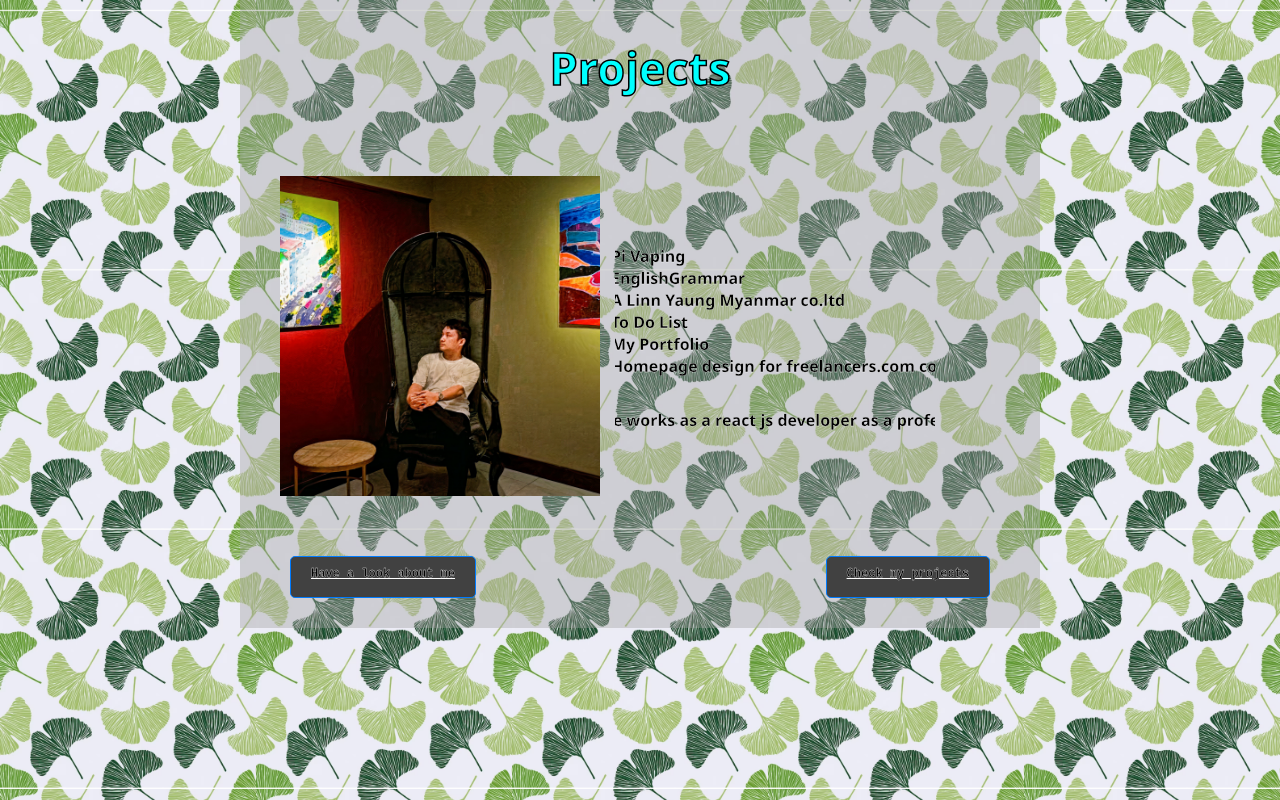
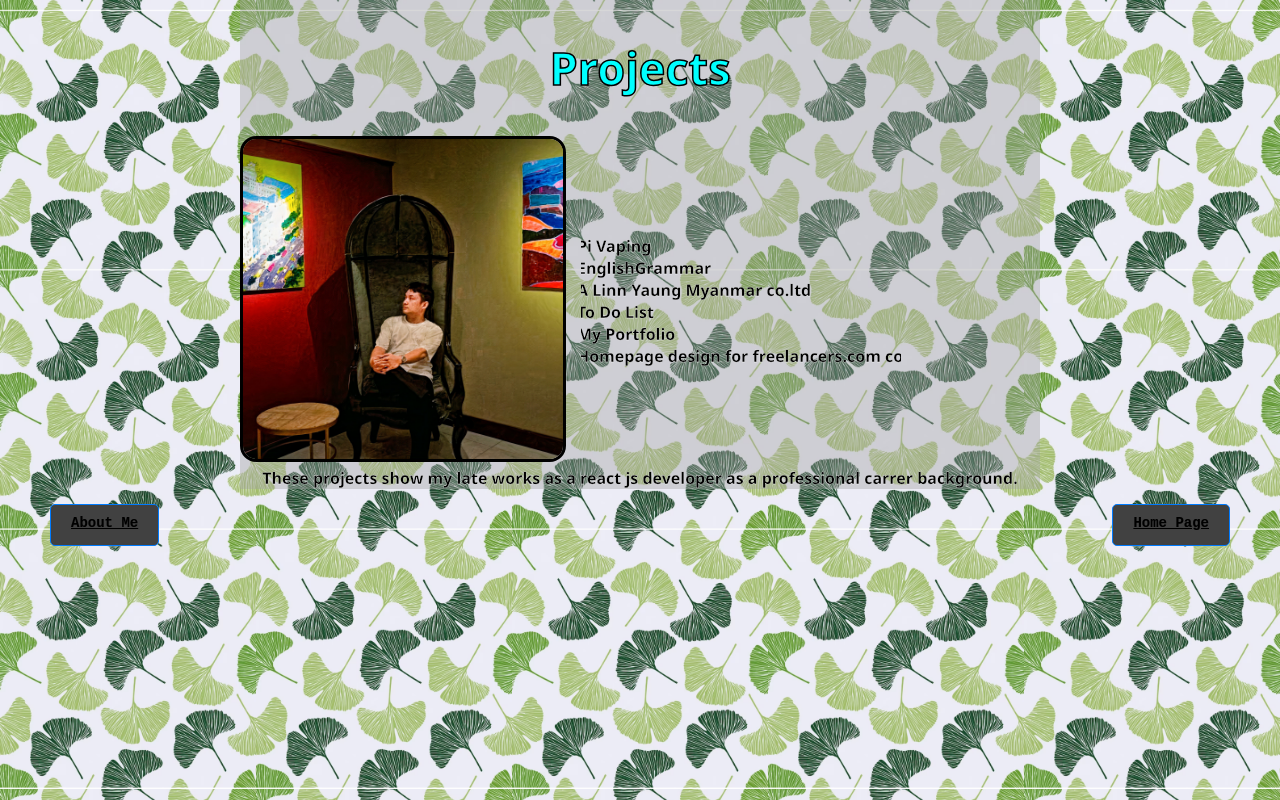
Before and after one commit to thomaslynn132/portfolio, a React (Create React App) app: page /projects in a window 1280 px wide. Built offline with nearby package versions, Linux system fonts and the light colour scheme.

Commit message:
repo undo

```diff
--- a/package.json
+++ b/package.json
@@ -8,6 +8,7 @@
     "@testing-library/react": "^13.4.0",
     "@testing-library/user-event": "^13.5.0",
     "bootstrap": "^5.3.2",
+    "framer-motion": "^11.0.3",
     "react": "^18.2.0",
     "react-bootstrap": "^2.10.0",
     "react-dom": "^18.2.0",
--- a/src/App.css
+++ b/src/App.css
@@ -6,12 +6,10 @@
   -webkit-text-stroke: 0.3px #ffffff;
   overflow-x: hidden;
 }
-
 .projects {
   display: flex;
   justify-content: flex-start;
   white-space: nowrap;
-  padding: 40px;
 }
 
 .App {
@@ -57,14 +55,13 @@ h1 {
   width: auto;
   align-items: center;
   justify-self: center;
-  text-decoration: none;
+  cursor: pointer;
   margin: 15px 50px;
-  padding: 10px 20px 0px 20px;
+  padding: 10px 30px;
+  border-radius: 30px;
   font-family: monospace;
-  background-color: #414141;
+  background-color: rgba(189, 189, 189, 0.3);
   border: 1px solid #007bff;
-  border-radius: 5px;
-  transition: background-color 0.3s ease, color 0.3s ease;
 }
 .redirects:hover {
   background-color: #626262;
@@ -89,8 +86,9 @@ h1 {
 .about,
 .skills,
 .contact {
-  padding: 40px;
+  margin: 40px 0px;
   overflow-x: hidden;
+  border-radius: 15px;
 }
 h2:hover {
   color: rgb(0, 211, 211);
@@ -160,21 +158,20 @@ section:hover {
   background-size: cover;
   background-position: center;
 }
-
+a {
+  font-size: 14px;
+  font-weight: bold;
+  -webkit-text-stroke: 0.1px #000000;
+}
 .project {
   font-size: small;
-  width: 330px;
-  height: 320px;
+  width: auto;
+  height: auto;
   padding: 15px;
   margin: 15px;
   background-color: rgb(2, 126, 143, 0.5);
   box-shadow: 10px 5px 0px 0px;
   border-radius: 3%;
-  a {
-    font-size: 14px;
-    font-weight: bold;
-    -webkit-text-stroke: 0.1px #ffffff;
-  }
 }
 .project:hover {
   background-color: rgba(0, 112, 126, 0.8);
@@ -182,3 +179,6 @@ section:hover {
   transition: 0.75s;
   font-weight: bold;
 }
+::-webkit-scrollbar {
+  display: none;
+}
--- a/src/App.js
+++ b/src/App.js
@@ -2,10 +2,12 @@ import React, { useState, useEffect } from "react";
 import "./App.css";
 import Loading from "./Pages/Loading/Loading";
 import RouterConfig from "./Routing/RouterConfig";
+import { motion, useScroll } from "framer-motion";
 
 function App() {
   const [loading, setLoading] = useState(true);
 
+  const { scrollYProgress } = useScroll();
   useEffect(() => {
     // Simulating an asynchronous operation (replace this with your actual async operation)
     const fetchData = async () => {
@@ -37,7 +39,9 @@ function App() {
   return (
     <>
       <div className="App">
-        <RouterConfig />
+        <motion.div style={{ scaleX: scrollYProgress }}>
+          <RouterConfig />
+        </motion.div>
       </div>
     </>
   );
--- a/src/Pages/About/About.jsx
+++ b/src/Pages/About/About.jsx
@@ -1,6 +1,6 @@
 import React, { useState } from "react";
 import SkillImgs from "../skillImages/skillImgs";
-import ContactImgs from "../Contact/Contact";
+import ContactImgs from "./Contact";
 import { FaFileDownload } from "react-icons/fa";
 import { Link } from "react-router-dom";
 const About = () => {
@@ -14,10 +14,10 @@ const About = () => {
     <>
       <section className="about-section">
         <div className="portfolio-container">
-          <div className="aboutContainer">
+          <div className="aboutContainer about fadedIn">
             <h2>About Me</h2>
             <div>
-              <p className="p">
+              <p className="p fadedIn">
                 {showMore
                   ? "Hello there! I'm Thant Lynn Naing, a passionate 23-year-old frontend developer on an exhilarating journey since January 2023. Specializing in crafting engaging and responsive user interfaces, I have honed my skills in HTML5, CSS3, Bootstrap 5, ReactJS, Firebase, and GitHub. My commitment to creating seamless and visually appealing web experiences drives my dedication to staying at the forefront of web development trends. With a keen eye for design and a knack for problem-solving, I thrive on transforming concepts into polished, user-friendly interfaces. Join me on this exciting ride through the ever-evolving world of frontend development!"
                   : "Hello there! I'm Thant Lynn Naing, a passionate 23-year-old frontend developer on an exhilarating journey since January 2023. Specializing in crafting engaging and responsive user interfaces..."}
@@ -31,7 +31,7 @@ const About = () => {
                   {showMore ? " See Less" : " See More"}
                 </span>
               </p>
-              <a href="https://drive.google.com/file/d/1mbGLlRlxmxBShDw_miLVtW77X0kDfiY7/view?usp=drive_link">
+              <a href="https://drive.google.com/file/d/1Sv3566a5IJHxTSI9ES_FQ3Wx_ylt9PbL/view?usp=drivesdk">
                 <p
                   style={{
                     color: "cyan",
@@ -48,12 +48,12 @@ const About = () => {
       </section>
       <SkillImgs />
       <ContactImgs />
-      <div className="rdrs">
-        <div className="redirects">
-          <Link to="/">Return Home Page</Link>
+      <div className="rdrs ">
+        <div className="redirects fadedIn">
+          <Link to="/">Home Page</Link>
         </div>
-        <div className="redirects">
-          <Link to="projects">Check my projects</Link>
+        <div className="redirects fadedIn">
+          <Link to="/projects">My Projects</Link>
         </div>
       </div>
     </>
--- a/src/Pages/Contact/Contact.jsx
+++ b/src/Pages/About/Contact.jsx
@@ -44,7 +44,7 @@ export default function ContactImgs() {
 
   return (
     <>
-      <section className="contact-section">
+      <section className="contact-section contact">
         <div className="portfolio-container">
           <h1>Contact Me</h1>
 
@@ -57,7 +57,7 @@ export default function ContactImgs() {
                   height="50"
                   width="50"
                   alt={contactImg.name}
-                  className="img"
+                  className="img fadedIn"
                 />
               </a>
             ))}
--- a/src/Pages/Header/Header.jsx
+++ b/src/Pages/Header/Header.jsx
@@ -23,28 +23,34 @@ const Header = () => {
       <div
         className="App-header"
         style={{ backgroundImage: `url(${Background})` }}>
-        <p style={{ fontSize: "30px" }}>I am</p>
+        <p style={{ fontSize: "30px" }} className="fadedIn">
+          I am
+        </p>
         <h1 className={fade} style={{ fontSize: "40px" }}>
           {words[currentWordIndex]}
         </h1>
-        <a href="https://drive.google.com/file/d/1mbGLlRlxmxBShDw_miLVtW77X0kDfiY7/view?usp=drive_link">
+        <a href="https://drive.google.com/file/d/1Sv3566a5IJHxTSI9ES_FQ3Wx_ylt9PbL/view?usp=drivesdk">
           <p
             style={{
               color: "cyan",
               WebkitTextStroke: "1px black 0.3",
               margin: "15px",
             }}>
-            <FaFileDownload style={{ color: "yellow" }} />
+            <FaFileDownload
+              size={15}
+              className="fadedIn"
+              style={{ color: "yellow" }}
+            />
             Download My CV
           </p>
         </a>
 
         <div className="rdrs">
-          <div className="redirects">
-            <Link to="about">Have a look about me</Link>
+          <div className="redirects fadedIn">
+            <Link to="about">About Me</Link>
           </div>
-          <div className="redirects">
-            <Link to="projects">Check my projects</Link>
+          <div className="redirects fadedIn">
+            <Link to="/projects">My Projects</Link>
           </div>
         </div>
       </div>
--- a/src/Pages/Loading/Loading.jsx
+++ b/src/Pages/Loading/Loading.jsx
@@ -3,7 +3,7 @@ import { Logo } from "../../Assets/imageExport";
 import "./Loading.scss"; // Assuming you have a separate CSS file for styling
 
 const Loading = () => {
-  const text = "My Portfolio is on the way, just a second";
+  const text = "Just a second";
   const textArray = text.split(" ");
 
   const renderSpans = () => {
--- a/src/Pages/projects/Projects.jsx
+++ b/src/Pages/projects/Projects.jsx
@@ -65,10 +65,10 @@ export default function Projects() {
     if (!selectedProject) {
       return (
         <>
-          <p>
+          <div className="fadedIn">
             These projects show my late works as a react js developer as a
             professional carrer background.
-          </p>
+          </div>
         </>
       );
     }
@@ -76,7 +76,7 @@ export default function Projects() {
     return (
       <>
         <h1>Used Skills</h1>
-        <p>{selectedProject.usedTech}</p>
+        <p className="fadedIn">{selectedProject.usedTech}</p>
       </>
     );
   };
@@ -85,27 +85,34 @@ export default function Projects() {
     if (!selectedProject) {
       return (
         <>
-          <img src={myPhoto} alt="My Face" height={320} />
+          <img
+            src={myPhoto}
+            alt="My Face"
+            height={320}
+            className="fadedIn"
+            style={{ border: "3px solid", borderRadius: "5%" }}
+          />
         </>
       );
     }
 
     return (
-      <div className="project">
+      <div className="project ">
         <img
           src={selectedProject.img}
           alt={selectedProject.name}
           height={200}
           width={300}
+          className="fadedIn"
           style={{ transition: "1s" }}
         />
         <br />
         <div>
           <a href={selectedProject.gitHub}>
-            <button className="buttons">GitHub</button>
+            <button className="buttons fadedIn">GitHub</button>
           </a>
           <a href={selectedProject.liveDemo}>
-            <button className="buttons">Live Demo</button>
+            <button className="buttons fadedIn">Live Demo</button>
           </a>
         </div>
       </div>
@@ -116,7 +123,7 @@ export default function Projects() {
     <>
       {" "}
       <section className="projects-section portfolio-container">
-        <div className="">
+        <div>
           <h2>Projects</h2>
           <div className="projects">
             <div>
@@ -141,21 +148,19 @@ export default function Projects() {
                   </li>
                 ))}
               </ul>
-              <ProjectDescription />
             </div>
           </div>
+          <ProjectDescription />
         </div>
       </section>
-      <section className="projects-section portfolio-container">
-        <div className="rdrs">
-          <div className="redirects">
-            <Link to="about">Have a look about me</Link>
-          </div>
-          <div className="redirects">
-            <Link to="projects">Check my projects</Link>
-          </div>
+      <div className="rdrs">
+        <div className="redirects fadedIn">
+          <Link to="/about">About Me</Link>
         </div>
-      </section>
+        <div className="redirects fadedIn">
+          <Link to="/">Home Page</Link>
+        </div>
+      </div>
     </>
   );
 }
--- a/src/Pages/skillImages/skillImgs.jsx
+++ b/src/Pages/skillImages/skillImgs.jsx
@@ -35,7 +35,7 @@ export default function SkillImgs() {
   ];
   return (
     <>
-      <section className="skills-section">
+      <section className="skills-section skills">
         <div className="portfolio-container">
           <h1>Skills</h1>
 
```
Also changed, not shown: src/Pages/About/Error.jsx (added), 1 other file (tests, documents, lock files or other folders).
